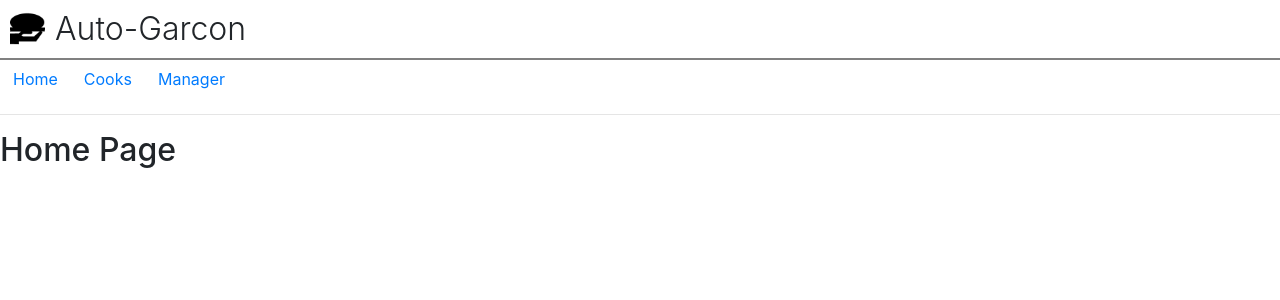
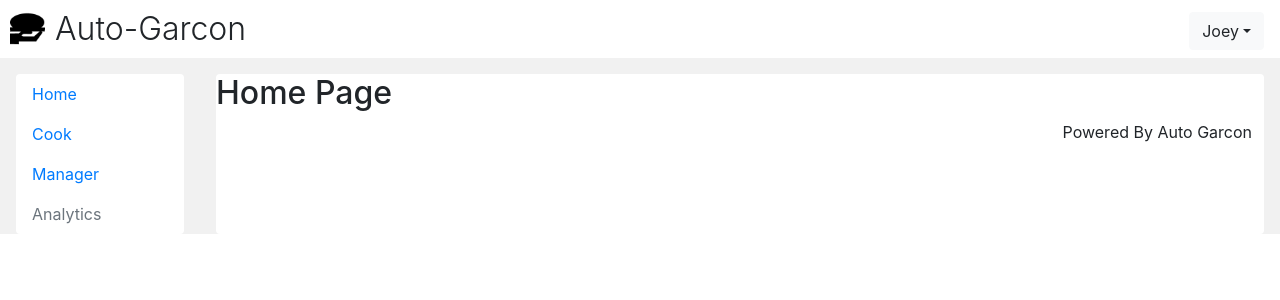
Before and after one commit to bricao16/AutoGarcon, a React (Create React App) app in the folder web/cook-frontend/: page / in a window 1280 px wide. Shown: the top 300 px of the page. Built offline with nearby package versions, Linux system fonts and the light colour scheme.

Commit message:
New layout.  Cleaned up the code a bit

```diff
--- a/web/cook-frontend/public/index.html
+++ b/web/cook-frontend/public/index.html
@@ -30,7 +30,7 @@
       integrity="sha384-Vkoo8x4CGsO3+Hhxv8T/Q5PaXtkKtu6ug5TOeNV6gBiFeWPGFN9MuhOf23Q9Ifjh"
       crossorigin="anonymous"
     />
-    <title>React App</title>
+    <title>Auto Garcon</title>
   </head>
   <body>
     <noscript>You need to enable JavaScript to run this app.</noscript>
--- a/web/cook-frontend/src/App.js
+++ b/web/cook-frontend/src/App.js
@@ -1,39 +1,39 @@
 import React from 'react';
 import './App.css';
+import Nav from 'react-bootstrap/Nav';
 import Header from "./components/Header"
 import Orders from "./components/Orders"
-import MHeader from "./components/MHeader"
 import MTasks from "./components/MTasks"
-import Button from 'react-bootstrap/Button'
+import Container from 'react-bootstrap/Container';
+import Row from 'react-bootstrap/Row';
+import Col from 'react-bootstrap/Col';
+
 import {
     BrowserRouter as Router,
     Switch,
-    Route,
-    Link
+    Route
   } from "react-router-dom";
 
 function App() {
  return (
     <Router>
-      <div>
       <Header/>
+      <div style={backgroundStyle}>
+        <Container fluid>
+          <Row>
+            <Col sm={4} className="pt-3 px-3" style={navColStyle}>
+              <Nav defaultActiveKey="/" className="flex-column rounded" style={sectionStyle}>
+                <Nav.Link href="/">Home</Nav.Link>
+                <Nav.Link href="/cook">Cook</Nav.Link>
+                <Nav.Link href="/manager">Manager</Nav.Link>
+                <Nav.Link eventKey="disabled" disabled>
+                  Analytics
+                </Nav.Link>
+              </Nav>
+            </Col>
 
-            <Link to="/">
-            <Button variant="link">Home</Button>
-
-            </Link>
-
-            <Link to="/cook">
-            <Button variant="link">Cooks</Button>
-            </Link>
-
-            <Link to="/manager">
-            <Button variant="link">Manager</Button>
-            </Link>
-
-
-        <hr />
-
+            <Col className="pt-3 px-3">
+              <div className="rounded" style={sectionStyle}>
                 <Switch>
                   <Route exact path="/">
                     <Home />
@@ -45,6 +45,12 @@ function App() {
                     <Manager />
                   </Route>
                 </Switch>
+                <footer style={footerStyle}>Powered By Auto Garcon</footer>
+              </div>
+            </Col>
+
+          </Row>
+        </Container>
       </div>
     </Router>
   );
@@ -75,3 +81,22 @@ function Cook() {
     </div>
   );
 }
+
+var backgroundStyle = {
+  'background-color': '#f1f1f1'
+}
+
+var sectionStyle = {
+  'background-color': '#ffffff',
+  'height': '100%'
+}
+
+var navColStyle = {
+  'max-width': '200px'
+}
+
+var footerStyle = {
+  'padding-bottom': '5px',
+  'padding-right': '12px',
+  'text-align': 'right'
+}
--- /dev/null
+++ b/web/cook-frontend/src/components/AccountDropdown.jsx
@@ -0,0 +1,28 @@
+import React from "react";
+import Dropdown from 'react-bootstrap/Dropdown';
+
+class AccountDropdown extends React.Component {
+
+  constructor(props) {
+    super(props);
+    this.props = props;
+  }
+
+  render() {
+    return (
+      <Dropdown className={this.props.className}>
+        <Dropdown.Toggle variant="light" id="dropdown-basic">
+          Joey
+        </Dropdown.Toggle>
+
+        <Dropdown.Menu>
+          <Dropdown.Item href="#/action-1">Action</Dropdown.Item>
+          <Dropdown.Item href="#/action-2">Another action</Dropdown.Item>
+          <Dropdown.Item href="#/action-3">Something else</Dropdown.Item>
+        </Dropdown.Menu>
+      </Dropdown>
+    );
+  }
+}
+
+export default AccountDropdown;
--- a/web/cook-frontend/src/components/Header.jsx
+++ b/web/cook-frontend/src/components/Header.jsx
@@ -1,12 +1,13 @@
 import React from "react";
-import logoImage from "../assets/logo.png"
+import logoImage from "../assets/logo.png";
+import AccountDropdown from "./AccountDropdown";
 
-function Header() {
+class Header extends React.Component {
+    render () {
         // This could be put in a CSS file
         const style = {
             display: "flex",
             fontSize: "2em",
-        borderBottom: "solid grey 2px",
             padding: "5px 0 5px 10px",
             alignItems: "center",
             fontWeight: "300"
@@ -15,9 +16,17 @@ function Header() {
         return (
             <header style={style}>
                 <img src={logoImage} width="auto" height="35px" alt="waiter" />
-            <p style={{margin: 0, marginLeft: "10px"}}>Auto-Garcon</p>
+                <p style={headerTitleStyle}>Auto-Garcon</p>
+                <AccountDropdown className="px-3"></AccountDropdown>
             </header>
         );
     }
+}
 
 export default Header;
+
+var headerTitleStyle = {
+    'margin': '0',
+    'margin-left': '10px',
+    'flex': '1'
+}
--- a/web/cook-frontend/src/components/MHours.jsx
+++ b/web/cook-frontend/src/components/MHours.jsx
@@ -4,23 +4,10 @@ import Card from 'react-bootstrap/Card';
 
 function Menu(props) {
     return (
-        <Col sm={4} className="p-.5">
-            {/* <div style={orderStyle}>
-                <div style={topStyle}>
-                    <p style={{margin: "0", padding: "5px"}}>{props.id}</p>
-                </div>
-                {
-                    props.order.items.map((item, key) => (
-                        <div style={itemStyle}>
-                            <p style={{margin: "0", padding: "0.8em"}}>{item.quantity}x</p>
-                            <p style={{margin: "0", padding: "0.8em"}}>{item.title}</p>
-                        </div>
-                    ))
-                }
-            </div> */}
+        <Col sm={4} className="p-3">
 
             <Card className="text-center">
-                <Card.Header>Hours</Card.Header>
+                <Card.Header style={cardHeaderStyle}>Hours</Card.Header>
                 <Card.Body>
                    { <Card.Title>{props.hoursType.type}</Card.Title>}
 
@@ -33,27 +20,19 @@ function Menu(props) {
                     ))
                 }
                 </Card.Body>
-                {/*<Card.Footer className="text-muted">(Custom footer)</Card.Footer>*/}
             </Card>
         </Col>
     )
 }
-
-const menuStyle = {
-    width: "20vw",
-    border: "grey solid 1px",
-    borderRadius: "5px",
-    marginTop: "30px"
-};
-
-const topStyle = {
-    background: "#20639B",
-    color: "grey"
-};
 
 const itemStyle = {
     display: "flex",
     borderBottom: "grey solid 1px",
 };
 
+var cardHeaderStyle = {
+    'background-color': '#0b658a',
+    'color': '#ffffff'
+};
+
 export default Menu;
--- a/web/cook-frontend/src/components/MStats.jsx
+++ b/web/cook-frontend/src/components/MStats.jsx
@@ -4,23 +4,10 @@ import Card from 'react-bootstrap/Card';
 
 function Menu(props) {
     return (
-        <Col sm={4} className="p-.5">
-            {/* <div style={orderStyle}>
-                <div style={topStyle}>
-                    <p style={{margin: "0", padding: "5px"}}>{props.id}</p>
-                </div>
-                {
-                    props.order.items.map((item, key) => (
-                        <div style={itemStyle}>
-                            <p style={{margin: "0", padding: "0.8em"}}>{item.quantity}x</p>
-                            <p style={{margin: "0", padding: "0.8em"}}>{item.title}</p>
-                        </div>
-                    ))
-                }
-            </div> */}
+        <Col sm={4} className="p-3">
 
             <Card className="text-center">
-                <Card.Header>Statistics</Card.Header>
+                <Card.Header style={cardHeaderStyle}>Statistics</Card.Header>
                 <Card.Body>
                    { <Card.Title>{props.statsType.type}</Card.Title>}
 
@@ -32,27 +19,19 @@ function Menu(props) {
                     ))
                 }
                 </Card.Body>
-                {/*<Card.Footer className="text-muted">(Custom footer)</Card.Footer>*/}
             </Card>
         </Col>
     )
 }
-
-const menuStyle = {
-    width: "20vw",
-    border: "grey solid 1px",
-    borderRadius: "5px",
-    marginTop: "30px"
-};
-
-const topStyle = {
-    background: "#20639B",
-    color: "grey"
-};
 
 const itemStyle = {
     display: "flex",
     borderBottom: "grey solid 1px",
 };
 
+var cardHeaderStyle = {
+    'background-color': '#0b658a',
+    'color': '#ffffff'
+};
+
 export default Menu;
--- a/web/cook-frontend/src/components/Menu.jsx
+++ b/web/cook-frontend/src/components/Menu.jsx
@@ -4,23 +4,10 @@ import Card from 'react-bootstrap/Card';
 
 function Menu(props) {
     return (
-        <Col sm={4} className="p-.5">
-            {/* <div style={orderStyle}>
-                <div style={topStyle}>
-                    <p style={{margin: "0", padding: "5px"}}>{props.id}</p>
-                </div>
-                {
-                    props.order.items.map((item, key) => (
-                        <div style={itemStyle}>
-                            <p style={{margin: "0", padding: "0.8em"}}>{item.quantity}x</p>
-                            <p style={{margin: "0", padding: "0.8em"}}>{item.title}</p>
-                        </div>
-                    ))
-                }
-            </div> */}
+        <Col sm={4} className="p-3">
 
             <Card className="text-center">
-                <Card.Header>Menu</Card.Header>
+                <Card.Header style={cardHeaderStyle}>Menu</Card.Header>
                 <Card.Body>
                    { <Card.Title>{props.menuItem.type}</Card.Title>}
 
@@ -33,27 +20,19 @@ function Menu(props) {
                     ))
                 }
                 </Card.Body>
-                {/*<Card.Footer className="text-muted">(Custom footer)</Card.Footer>*/}
             </Card>
         </Col>
     )
 }
-
-const menuStyle = {
-    width: "20vw",
-    border: "grey solid 1px",
-    borderRadius: "5px",
-    marginTop: "30px"
-};
-
-const topStyle = {
-    background: "#20639B",
-    color: "grey"
-};
 
 const itemStyle = {
     display: "flex",
     borderBottom: "grey solid 1px",
 };
 
+var cardHeaderStyle = {
+    'background-color': '#0b658a',
+    'color': '#ffffff'
+};
+
 export default Menu;
--- a/web/cook-frontend/src/components/Order.jsx
+++ b/web/cook-frontend/src/components/Order.jsx
@@ -28,23 +28,10 @@ class Order extends React.Component {
 
   render() {
     return (
-      <Col sm={3} className="p-.5">
-          {/* <div style={orderStyle}>
-              <div style={topStyle}>
-                  <p style={{margin: "0", padding: "5px"}}>{props.id}</p>
-              </div>
-              {
-                  props.order.items.map((item, key) => (
-                      <div style={itemStyle}>
-                          <p style={{margin: "0", padding: "0.8em"}}>{item.quantity}x</p>
-                          <p style={{margin: "0", padding: "0.8em"}}>{item.title}</p>
-                      </div>
-                  ))
-              }
-          </div> */}
+      <Col sm={4} className="p-3">
 
           <Card className="text-center">
-              <Card.Header>Featured</Card.Header>
+              <Card.Header style={cardHeaderStyle}>Featured</Card.Header>
               <Card.Body>
                   <Card.Title>Special title treatment</Card.Title>
                   {/* <Card.Text>
@@ -66,21 +53,14 @@ class Order extends React.Component {
   }
 }
 
-const orderStyle = {
-    width: "20vw",
-    border: "grey solid 1px",
-    borderRadius: "5px",
-    marginTop: "30px"
-};
-
-const topStyle = {
-    background: "#20639B",
-    color: "white"
-};
-
 const itemStyle = {
     display: "flex",
     borderBottom: "grey solid 1px",
 };
 
+var cardHeaderStyle = {
+  'background-color': '#0b658a',
+  'color': '#ffffff'
+}
+
 export default Order;
```
Also changed, not shown: web/cook-frontend/src/App.css (+0 -16 lines). Lines whose indentation alone changed are shown as unchanged.
